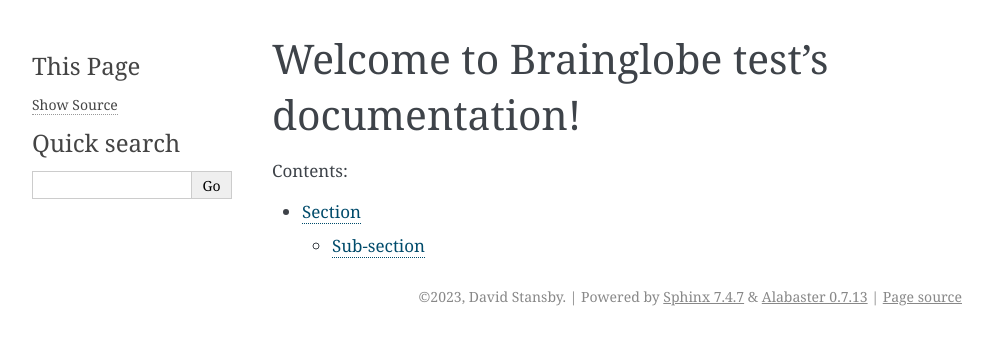
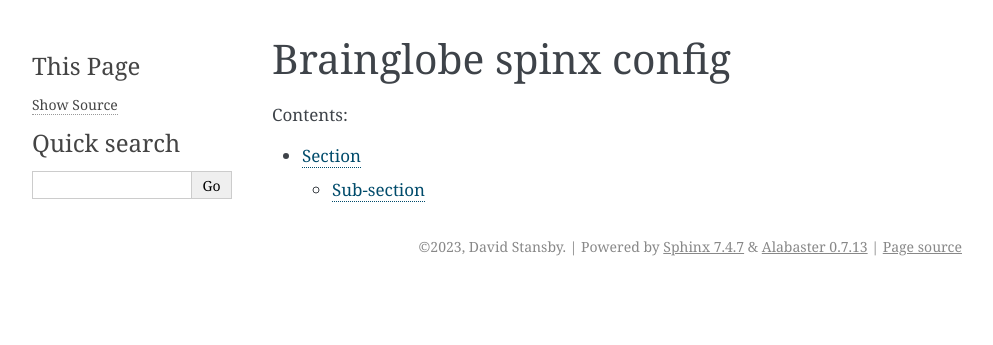
Before and after one commit to dstansby/brainglobe-sphinx-config, a Sphinx documentation site: the page built from doc/index.rst, in a window 1280 px wide. Shown: the top 345 px of the page, without its empty margins (148-1141 px from the left). Built offline with Sphinx 7.4.7, drawn with Linux system fonts in a browser that asks for light colours; the version number could not be read and is left out; part of the change alters nothing that is shown.

Commit message:
Rename title page

```diff
--- a/doc/index.rst
+++ b/doc/index.rst
@@ -1,10 +1,5 @@
-.. Brainglobe test documentation master file, created by
-   sphinx-quickstart on Wed Mar 29 13:16:15 2023.
-   You can adapt this file completely to your liking, but it should at least
-   contain the root `toctree` directive.
-
-Welcome to Brainglobe test's documentation!
-===========================================
+Brainglobe spinx config
+=======================
 
 .. toctree::
    :maxdepth: 2
```
